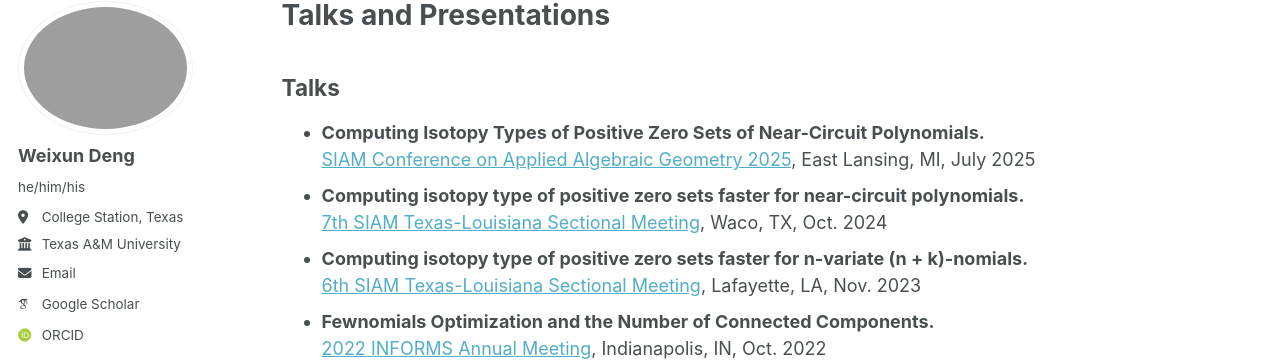
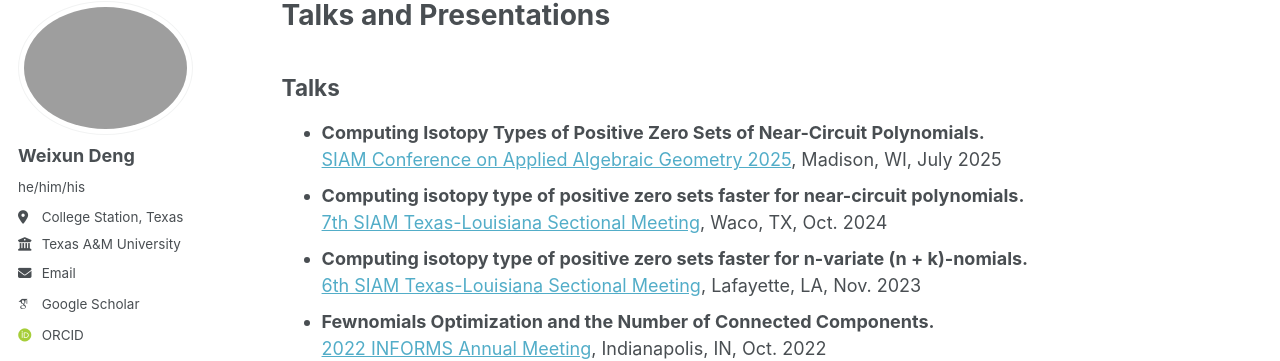
Before and after one commit to WeixunDeng/weixundeng.github.io, a Jekyll site: the page built from _pages/talks.md, in a window 1280 px wide and 1109 px high. Shown: the part 105-466 px from the top of the window. Built offline with Jekyll 4.4.1, drawn with Linux system fonts in a browser that asks for light colours; some web fonts are replaced.

Commit message:
Update talks.md

```diff
--- a/_pages/talks.md
+++ b/_pages/talks.md
@@ -7,7 +7,7 @@ author_profile: true
 
 ## Talks ##
 * **Computing Isotopy Types of Positive Zero Sets of Near-Circuit Polynomials.**<br/>
-  <a href="https://www.siam.org/conferences-events/past-event-archive/ag25/">SIAM Conference on Applied Algebraic Geometry 2025<a/>, East Lansing, MI, July 2025
+  <a href="https://www.siam.org/conferences-events/past-event-archive/ag25/">SIAM Conference on Applied Algebraic Geometry 2025<a/>, Madison, WI, July 2025
 * **Computing isotopy type of positive zero sets faster for near-circuit polynomials.**<br/>
   <a href="https://math.artsandsciences.baylor.edu/conferences/siam-conference">7th SIAM Texas-Louisiana Sectional Meeting<a/>, Waco, TX, Oct. 2024
 * **Computing isotopy type of positive zero sets faster for n-variate (n + k)-nomials.**<br/>
```
